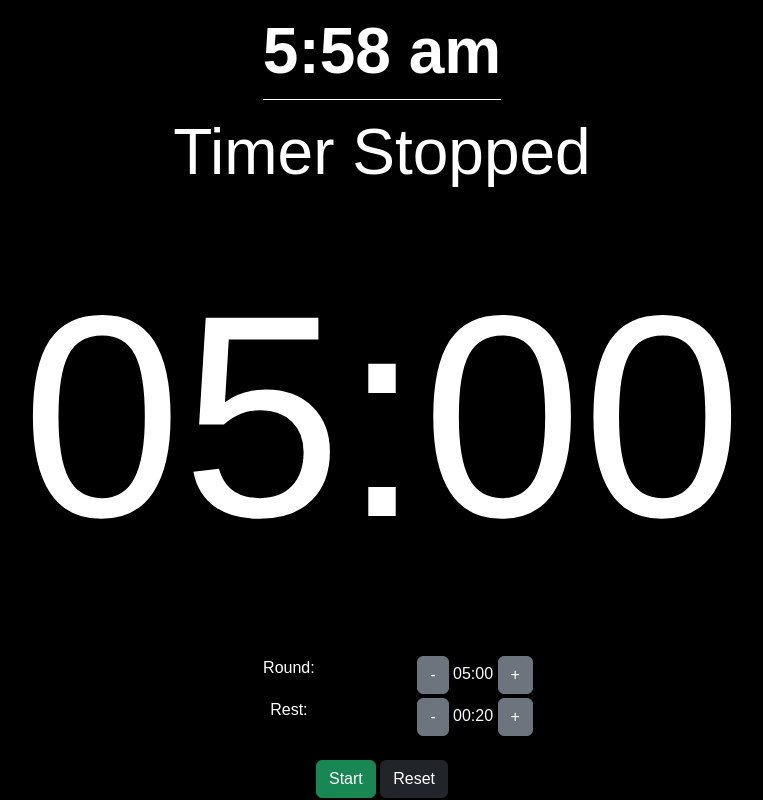
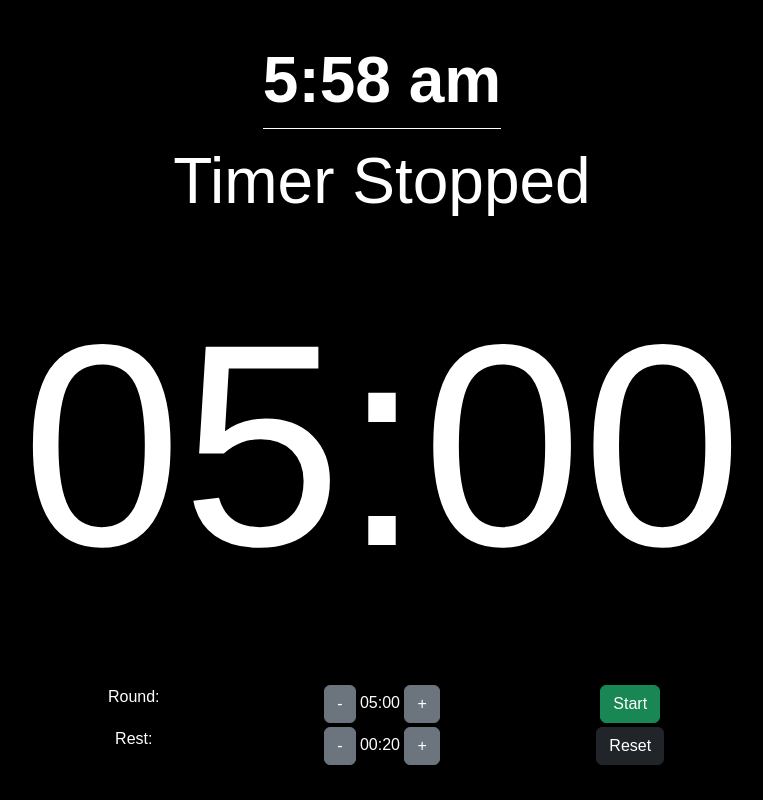
Before and after one commit to sfw185/BJJTimer, a React (Create React App) app: page / in a window 1280 px wide. Shown: the whole page, without its empty margins (258-1021 px from the left). Built offline with nearby package versions, Linux system fonts and the light colour scheme.

Commit message:
More styling + bug fix

```diff
--- a/src/Timer.js
+++ b/src/Timer.js
@@ -49,7 +49,7 @@ const Timer = () => {
         const difference = totalTime - (updatedTime - startTime);
         setTimeLeft(difference <= 0 ? totalTime : difference);
 
-        if (difference === 10 * SECOND && !soonSoundPlayed) {
+        if (difference <= 10 * SECOND && difference > (10 * SECOND - RENDER_RATE) && !soonSoundPlayed) {
             soonSound.play();
             setSoonSoundPlayed(true);
         }
@@ -85,6 +85,7 @@ const Timer = () => {
         finishSound.play();
         setIsRestTime(true);
         setStartTime(now());
+        setSoonSoundPlayed(false);
     }
 
     const toggleTimer = () => {
@@ -161,29 +162,28 @@ const Timer = () => {
                 </Col>
             </Row>
             <Row className="justify-content-center my-1">
-                <Col xs={6} md={3} className="text-md-right">
+                <Col xs={4} className="text-md-right">
                     <label>Round:</label>
                 </Col>
-                <Col xs={6} md={3}>
+                <Col xs={4}>
                     <Button variant="secondary" onClick={() => changeRoundTime(-30)}>-</Button>
                     &nbsp;<span>{formatTime(roundTime)}</span>&nbsp;
                     <Button variant="secondary" onClick={() => changeRoundTime(30)}>+</Button>
                 </Col>
+                <Col xs={4}>
+                    <Button variant={running ? 'danger' : 'success'} onClick={toggleTimer}>{running ? 'Stop' : 'Start'}</Button>
+                </Col>
             </Row>
             <Row className="justify-content-center my-1">
-                <Col xs={6} md={3} className="text-md-right">
+                <Col xs={4} className="text-xs-right">
                     <label>Rest:</label>
                 </Col>
-                <Col xs={6} md={3}>
+                <Col xs={4}>
                     <Button variant="secondary" onClick={() => changeRestTime(-10)}>-</Button>
                     &nbsp;<span>{formatTime(restTime)}</span>&nbsp;
                     <Button variant="secondary" onClick={() => changeRestTime(10)}>+</Button>
                 </Col>
-            </Row>
-            <Row className="justify-content-center mt-4">
-                <Col md="auto">
-                    <Button variant={running ? 'danger' : 'success'} onClick={toggleTimer}>{running ? 'Stop' : 'Start'}</Button>
-                    &nbsp;
+                <Col xs={4}>
                     <Button variant="dark" onClick={resetTimer}>Reset</Button>
                 </Col>
             </Row>
```
